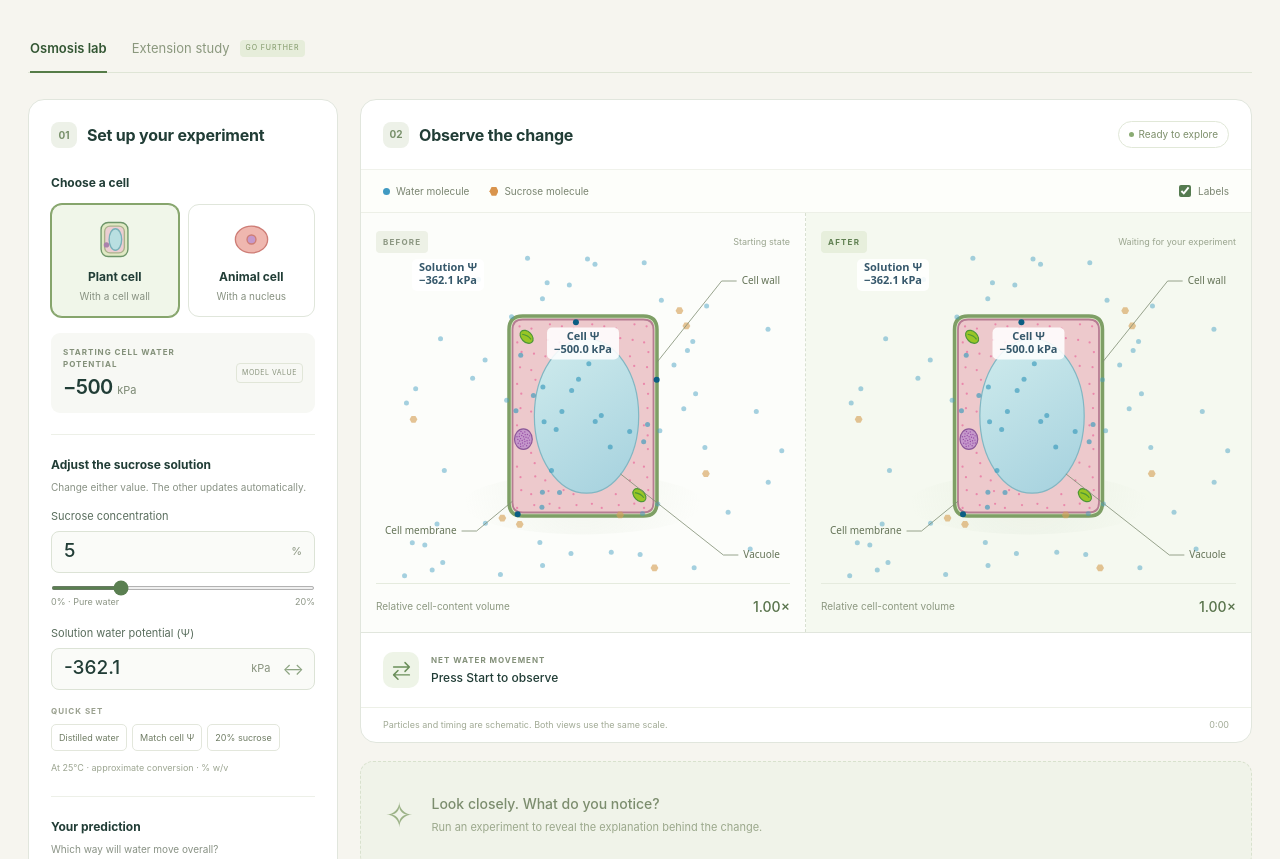
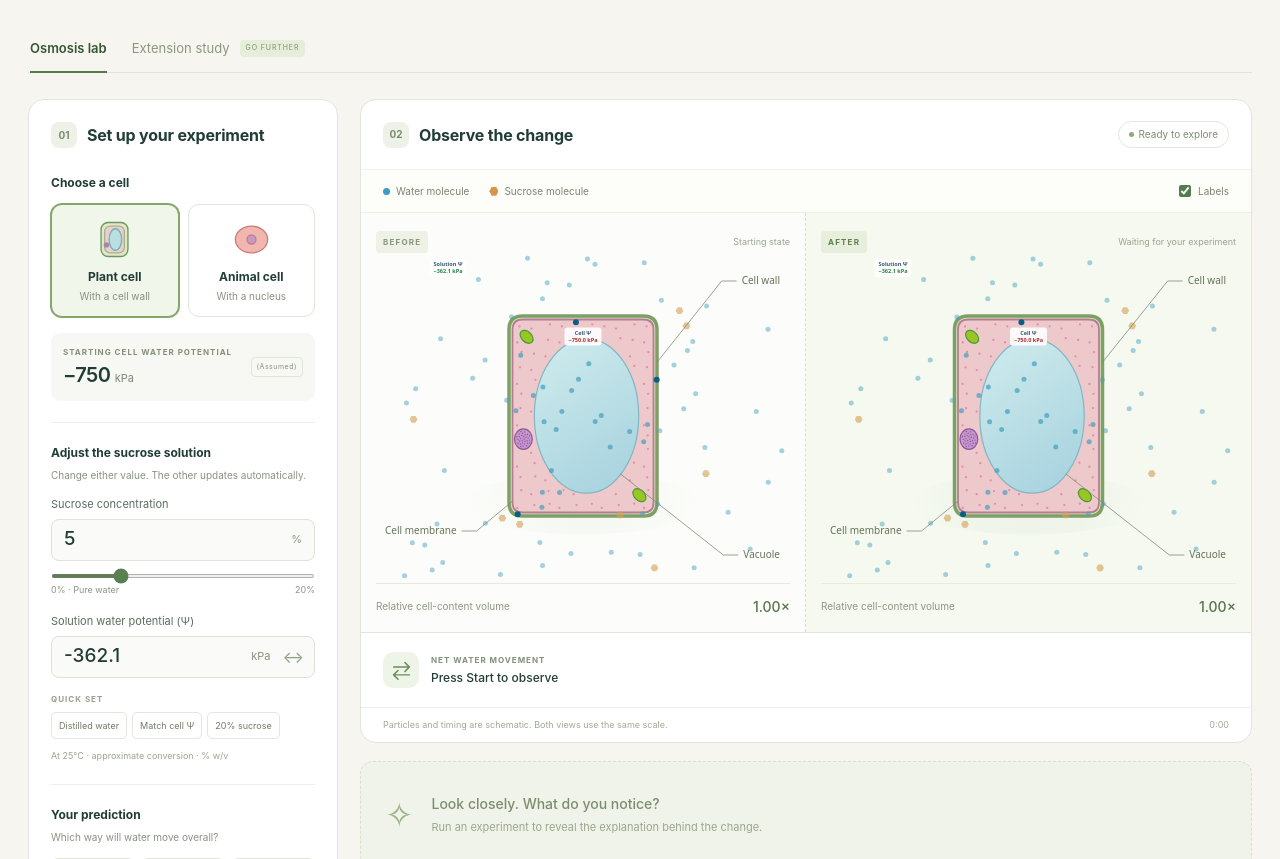
Before and after one commit to tzechingchan0605-cloud/Osmosis-in-Plant-Animal-Cells, a website with bundled scripts: page index.html in a window 1280 px wide. Shown: the part 241-1100 px from the top of the page. Built offline with nearby package versions, Linux system fonts and the light colour scheme.

Commit message:
Set assumed cell potential to -750 kPa and refine diagram labels

```diff
--- a/index.html
+++ b/index.html
@@ -120,11 +120,9 @@
                 ><span class="tiny-label" data-i18n="startingPsi"
                   >STARTING CELL WATER POTENTIAL</span
                 ><strong id="initial-potential"
-                  >−500 <small>kPa</small></strong
+                  >−750 <small>kPa</small></strong
                 ></span
-              ><span class="fixed-pill" data-i18n="presetValue"
-                >MODEL VALUE</span
-              >
+              ><span class="fixed-pill" data-i18n="presetValue">(Assumed)</span>
             </div>
             <div class="control-divider"></div>
             <fieldset class="solution-fieldset">
@@ -449,7 +447,7 @@
         <h3 data-i18n="remember">Things to remember</h3>
         <p data-i18n="guideWater">
           Pure water has a water potential of 0. Adding sucrose makes it more
-          negative. −200 kPa is higher than −500 kPa.
+          negative. −200 kPa is higher than −750 kPa.
         </p>
         <p data-i18n="guideBoth">
           Water moves in both directions. At equal water potential, the rates
--- a/js/i18n.js
+++ b/js/i18n.js
@@ -15,7 +15,7 @@ export const translations = {
     animal: "Animal cell",
     animalDetail: "With a nucleus",
     startingPsi: "STARTING CELL WATER POTENTIAL",
-    presetValue: "MODEL VALUE",
+    presetValue: "(Assumed)",
     continuingValue: "CONTINUING CELL",
     chooseSolution: "Adjust the sucrose solution",
     linkedInputs: "Change either value. The other updates automatically.",
@@ -81,7 +81,7 @@ export const translations = {
       "Osmosis is the net movement of water molecules from a region of higher water potential to a region of lower water potential across a differentially permeable membrane.",
     remember: "Things to remember",
     guideWater:
-      "Pure water has a water potential of 0. Adding sucrose makes it more negative. −200 kPa is higher than −500 kPa.",
+      "Pure water has a water potential of 0. Adding sucrose makes it more negative. −200 kPa is higher than −750 kPa.",
     guideBoth:
       "Water moves in both directions. At equal water potential, the rates are equal: there is no net movement.",
     guideWall:
@@ -297,7 +297,7 @@ export const translations = {
     animal: "動物細胞",
     animalDetail: "具細胞核",
     startingPsi: "細胞的起始水勢",
-    presetValue: "模型數值",
+    presetValue: "（假設）",
     continuingValue: "沿用目前細胞",
     chooseSolution: "調整蔗糖溶液",
     linkedInputs: "修改其中一項，另一項便會自動更新。",
@@ -359,7 +359,7 @@ export const translations = {
       "滲透是水分子從水勢較高的區域，穿過差異透性膜，向水勢較低的區域淨移動。",
     remember: "記住這些概念",
     guideWater:
-      "純水的水勢為 0。加入蔗糖會使水勢降低，變成負值。−200 kPa 的水勢比 −500 kPa 高。",
+      "純水的水勢為 0。加入蔗糖會使水勢降低，變成負值。−200 kPa 的水勢比 −750 kPa 高。",
     guideBoth:
       "水分子會向兩個方向移動。當水勢相同時，兩邊的移動速率相同，因此沒有淨移動。",
     guideWall:
--- a/js/model.js
+++ b/js/model.js
@@ -1,6 +1,6 @@
 // Classroom model: sucrose is impermeant, the bath is a large reservoir,
 // temperature is 25 °C, and the initial cell has no pressure potential.
-export const CELL_PSI = -500;
+export const CELL_PSI = -750;
 export const MAX_CONCENTRATION = 20;
 export const KPA_PER_PERCENT = (10 / 342.3) * 8.314 * 298.15;
 export const BURST_VOLUME = 1.6;
@@ -27,9 +27,9 @@ export function equilibriumVolume(cell, solutionPsi) {
   if (cell === "animal")
     return solutionPsi === 0 ? Infinity : CELL_PSI / solutionPsi;
   if (solutionPsi <= CELL_PSI) return CELL_PSI / solutionPsi;
-  // 3000v² - (3000 + solutionPsi)v - 500 = 0.
+  // 3000v² - (3000 + solutionPsi)v + CELL_PSI = 0.
   const term = 3000 + solutionPsi;
-  return (term + Math.sqrt(term * term + 6000000)) / 6000;
+  return (term + Math.sqrt(term * term - 12000 * CELL_PSI)) / 6000;
 }
 export function createTrial(cell, concentration, initialVolume = 1) {
   if (
--- a/js/renderer.js
+++ b/js/renderer.js
@@ -210,18 +210,6 @@ export function drawChamber(
       ctx.strokeStyle = "#4d9637";
       ctx.lineWidth = 1.2;
       ctx.stroke();
-      ctx.beginPath();
-      ctx.moveTo(
-        chloroplast.x - chloroplast.rx * 0.25,
-        chloroplast.y - chloroplast.ry * 0.65,
-      );
-      ctx.quadraticCurveTo(
-        chloroplast.x + chloroplast.rx * 0.45,
-        chloroplast.y,
-        chloroplast.x + chloroplast.rx * 0.25,
-        chloroplast.y + chloroplast.ry * 0.65,
-      );
-      ctx.stroke();
       ctx.restore();
     }
     if (labels) {
@@ -369,23 +357,33 @@ export function drawChamber(
         ? t("membraneBroken")
         : `${t("cellPsiShort")}: ${number(cellPsi)} ${potentialUnit}`),
   );
-  const badge = (title, value, x, y, maxWidth) => {
-    const fontSize = maxWidth < 95 ? 9 : 11;
+  const roundedPotential = (value) =>
+    Number((value * potentialScale).toFixed(potentialDigits));
+  const difference =
+    cellPsi === null
+      ? 0
+      : roundedPotential(cellPsi) - roundedPotential(trial.solutionPsi);
+  const cellColor =
+    difference > 0 ? "#248146" : difference < 0 ? "#b32b2b" : "#000000";
+  const solutionColor =
+    difference < 0 ? "#248146" : difference > 0 ? "#b32b2b" : "#000000";
+  const badge = (title, value, x, y, maxWidth, valueColor) => {
+    const fontSize = (maxWidth < 95 ? 9 : 11) / 2;
     ctx.font = `600 ${fontSize}px system-ui, "Microsoft JhengHei", sans-serif`;
     ctx.textAlign = "center";
     const lines = [title, `${number(value)} ${potentialUnit}`];
     const width = Math.min(
       maxWidth,
-      Math.max(...lines.map((line) => ctx.measureText(line).width)) + 14,
+      Math.max(...lines.map((line) => ctx.measureText(line).width)) + 8,
     );
     ctx.fillStyle = "#ffffffdf";
     ctx.beginPath();
-    ctx.roundRect(x - width / 2, y, width, 32, 5);
+    ctx.roundRect(x - width / 2, y, width, 18, 3);
     ctx.fill();
-    ctx.fillStyle = "#36586b";
-    lines.forEach((line, i) =>
-      ctx.fillText(line, x, y + 12 + i * 13, width - 8),
-    );
+    lines.forEach((line, i) => {
+      ctx.fillStyle = i === 0 ? "#36586b" : valueColor;
+      ctx.fillText(line, x, y + 7 + i * 7, width - 4);
+    });
   };
   badge(
     t("solutionPsiShort"),
@@ -393,9 +391,17 @@ export function drawChamber(
     Math.min(72, w * 0.23),
     6,
     w * 0.43,
+    solutionColor,
   );
   if (cellPsi !== null) {
     const top = boundaryAt(geometry, -Math.PI / 2).y;
-    badge(t("cellPsiShort"), cellPsi, cx, top + 8, Math.min(130, base * 1.3));
+    badge(
+      t("cellPsiShort"),
+      cellPsi,
+      cx,
+      top + 8,
+      Math.min(130, base * 1.3),
+      cellColor,
+    );
   }
 }
```
Also changed, not shown: tests/animation.test.js (+3 -3 lines), tests/browser/simulator.spec.js (+16 -6 lines), tests/model.test.js (+5 -5 lines), README.md.
